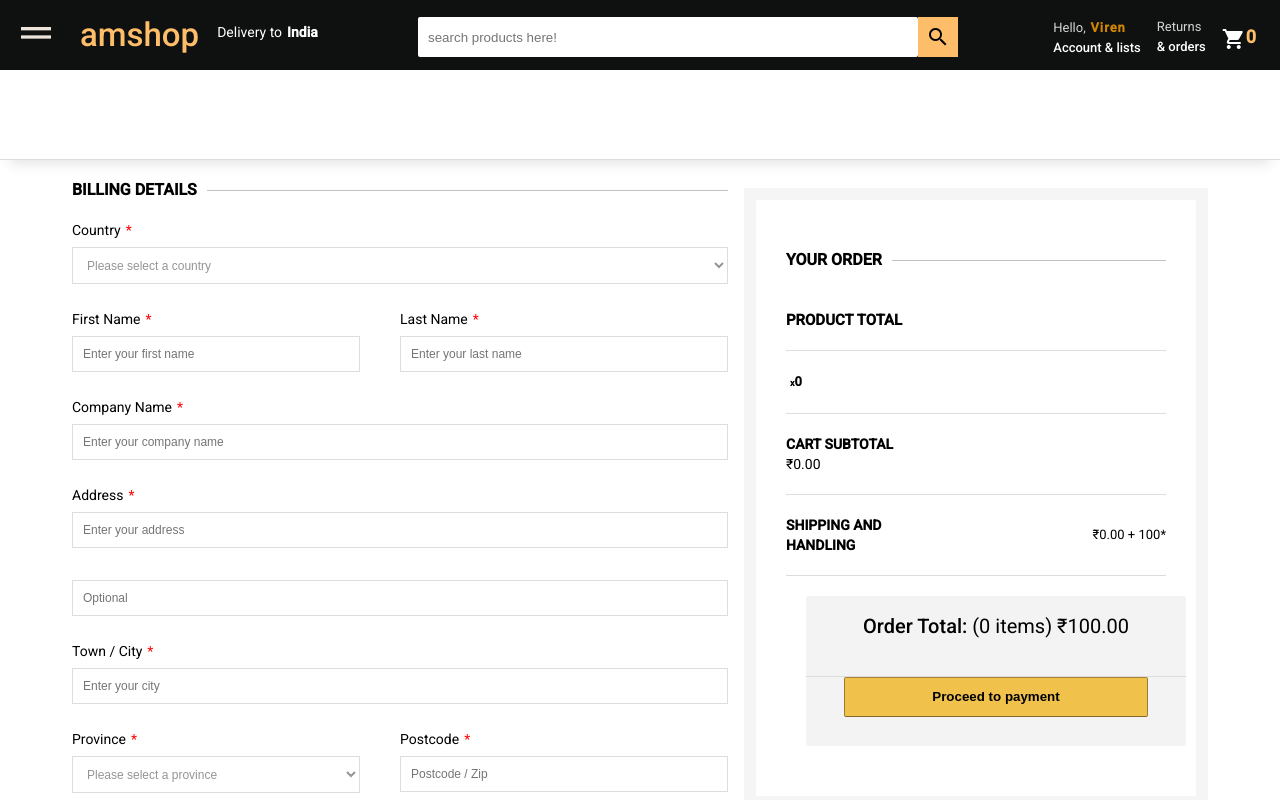
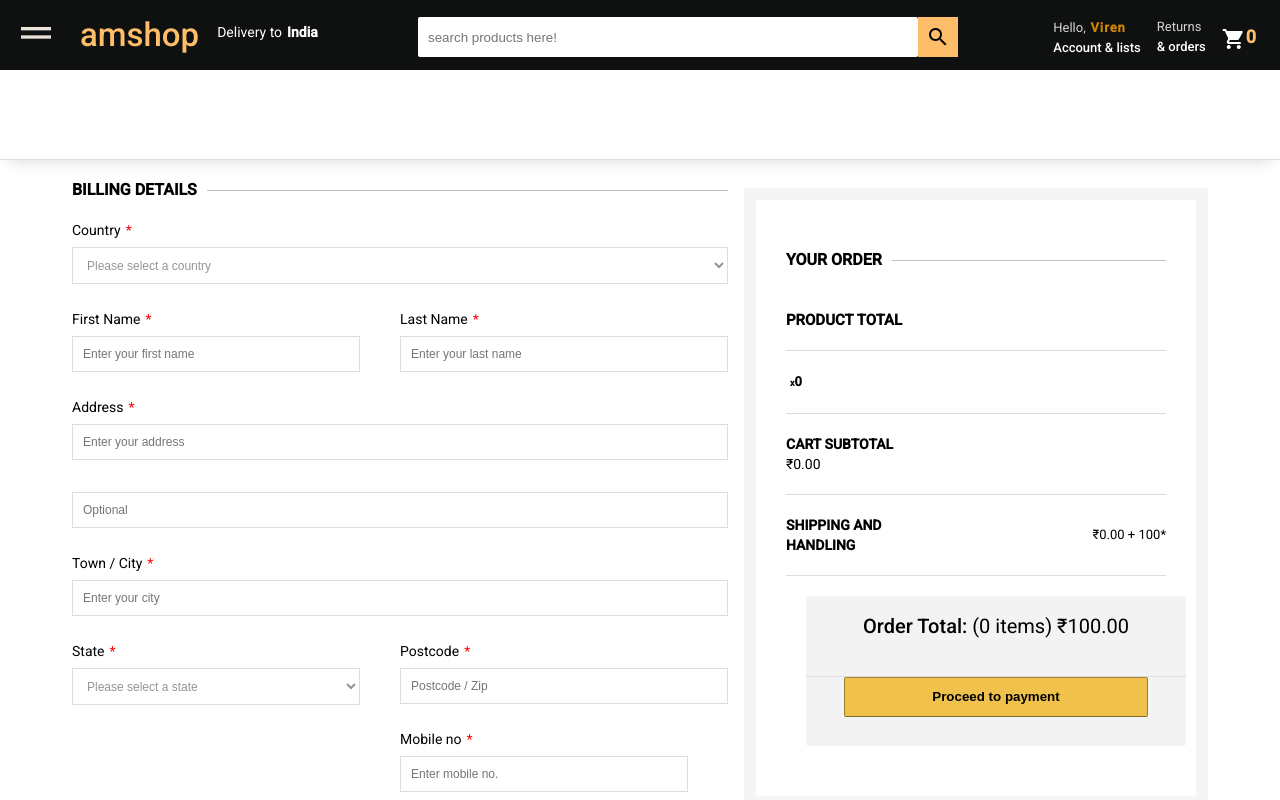
Before and after one commit to deva456/DkShop, an Angular app: page /checkout in a window 1280 px wide. Shown: the top 800 px of the page. Built offline with nearby package versions, Linux system fonts and the light colour scheme.

Commit message:
payment integration major changes done

```diff
--- a/src/app/components/cart/cart.component.css
+++ b/src/app/components/cart/cart.component.css
@@ -3,7 +3,7 @@
   flex-direction: column;
   /* justify-content: space-between; */
   width: 300px;
-  height: 100px;
+  height: 30px;
   padding: 20px;
   background-color: #f3f3f3;
   border: 1px solid #dddddd;
@@ -11,27 +11,7 @@
   margin: 20px;
 
 }
-.subtotal > p{
-  font-size: 20px!important;
-  line-height: 1.255!important;
-}
-.subtotal_gift{
-  display: flex;
-  flex-direction: row;
-  font-size: 11px !important;
 
-}
-.subtotal_gift > p{
-  font-size: 11px !important;
-
-
-}
-
-.subtotal_gift > input{
-  margin-right: 5px;
-  margin-left: 5px;
-
-}
 
 .subtotal > button{
   background-color: #f0c14b;
--- a/src/app/components/cart/cart.component.html
+++ b/src/app/components/cart/cart.component.html
@@ -1,11 +1,4 @@
 <div class="subtotal" *ngIf="product.length > 0">
-  <p>Subtotal: ({{totalItem}} items)
-      <strong> {{grandTotal|currency:'INR'}}</strong></p>
-      <div class="subtotal_gift">
-          <input type="checkbox"/>
-      </div>
-
-
       <!-- <button onclick="routerLink">Proceed to checkout</button> -->
       <button routerLink="/checkout">Proceed to checkout</button>
 </div>
--- a/src/app/components/checkout-products/checkout-products.component.ts
+++ b/src/app/components/checkout-products/checkout-products.component.ts
@@ -20,7 +20,7 @@ export class CheckoutProductsComponent implements OnInit {
     this.cartService.getProducts()
     .subscribe(res=>{
       this.product=res;
-      // this.grandTotal=this.cartService.getTotalPrice();
+      this.grandTotal=this.cartService.getTotalPrice();
 
     })
    }
--- a/src/app/components/checkout/checkout.component.html
+++ b/src/app/components/checkout/checkout.component.html
@@ -10,7 +10,6 @@
         <select name="country" id="country" required>
           <option value="">Please select a country</option>
           <option value="India">India/option>
-          <option value="Not India">Not India</option>
         </select>
         <div class="width50 padright">
           <label for="fname">First Name</label>
@@ -20,20 +19,45 @@
           <label for="lname">Last Name</label>
           <input type="text" name="lname" id="lname"  placeholder="Enter your last name" required>
         </div>
-        <label for="company">Company Name</label>
-        <input type="text" name="company" id="company"  placeholder="Enter your company name" required>
         <label for="address">Address</label>
         <input type="text" name="address" id="address"   placeholder="Enter your address" required>
         <input type="text" name="address" id="address2" placeholder="Optional">
         <label for="city">Town / City</label>
         <input type="text" name="city" id="city"  placeholder="Enter your city "required>
         <div class="width50 padright">
-          <label for="province">Province</label>
+          <label for="province">State</label>
           <select name="province" id="province" required>
-            <option value="">Please select a province</option>
+            <option value="">Please select a state</option>
 
-            <option value="in">India</option>
-            <option value="not-india">Not India</option>
+            <option value="Andhra Pradesh">Andhra Pradesh</option>
+            <option value="Arunachal Pradesh">Arunachal Pradesh</option>
+            <option value="Assam">Assam</option>
+            <option value="Bihar">Bihar</option>
+            <option value="Chhattisgarh">Chhattisgarh</option>
+            <option value="Goa">Goa</option>
+            <option value="Gujarat">Gujarat</option>
+            <option value="Haryana">Haryana</option>
+            <option value="Himachal Pradesh">Himachal Pradesh</option>
+            <option value="Jammu and Kashmir">Jammu and Kashmir</option>
+            <option value="Jharkhand">Jharkhand</option>
+            <option value="Karnataka">Karnataka</option>
+            <option value="Kerala">Kerala</option>
+            <option value="Madhya Pradesh">Madhya Pradesh</option>
+            <option value="Maharashtra">Maharashtra</option>
+            <option value="Manipur">Manipur</option>
+            <option value="Meghalaya">Meghalaya</option>
+            <option value="Mizoram">Mizoram</option>
+            <option value="Nagaland">Nagaland</option>
+            <option value="Odisha">Odisha</option>
+            <option value="Punjab">Punjab</option>
+            <option value="Rajasthan">Rajasthan</option>
+            <option value="Sikkim">Sikkim</option>
+            <option value="Tamil Nadu">Tamil Nadu</option>
+            <option value="Telangana">Telangana</option>
+            <option value="Tripura">Tripura</option>
+            <option value="Uttar Pradesh">Uttar Pradesh</option>
+            <option value="Uttarakhand">Uttarakhand</option>
+            <option value="West Bengal">West Bengal</option>
           </select>
         </div>
         <div class="width50">
@@ -48,13 +72,6 @@
           <label for="email">Email Address</label>
           <input type="text" name="email" id="email" placeholder="Enter email-id">
         </div>
-        <input type="checkbox" value="2" name="checkbox"><p>Create an account?</p>
-        <div class="width:17px">
-          <label for="address">Shipping Address</label>
-          <input type="text" name="address" id="email" placeholder="Enter your delivery address">
-        </div>
-
-
         <label for="notes" class="notes">Order Notes</label>
         <textarea name="notes" id="notes" placeholder="Notes about your order, e.g. special notes for delivery."></textarea>
       </div>
@@ -62,7 +79,7 @@
         <h3 class="topborder"><span>Your Order</span></h3>
         <div class="row">
           <h4 class="inline">Product Total</h4>
-          <!-- <h4 class="inline alignright">Total</h4> -->
+
         </div>
         <div>
           <p class="prod-description inline"><div class="qty inline"><span class="smalltxt">x</span>{{totalItem}}</div>
@@ -88,7 +105,7 @@
 <div>
 
 </div>
-<p><button routerLink="/">Proceed to payment</button></p>
+<p><button (click)="paynow()" >Proceed to payment</button></p>
 <!-- <fieldset class="paymenttypes">
 
           </fieldset> -->
--- a/src/app/components/checkout/checkout.component.ts
+++ b/src/app/components/checkout/checkout.component.ts
@@ -1,6 +1,6 @@
-import { Component, OnInit } from '@angular/core';
+import { Component, HostListener, OnInit } from '@angular/core';
 import { CartService } from 'src/app/services/cart.service';
-
+declare var Razorpay:any;
 @Component({
   selector: 'app-checkout',
   templateUrl: './checkout.component.html',
@@ -15,10 +15,7 @@ export class CheckoutComponent implements OnInit {
 public shopedmore:boolean=false;
 
 
-  constructor(private cartService: CartService,
-
-
-    ) { }
+  constructor(private cartService: CartService  ) { }
 
   ngOnInit(): void {
 
@@ -37,6 +34,74 @@ public shopedmore:boolean=false;
   }
 }
 
+//razorpay payment integration
+
+message:any;
+paymentId = "";
+error = "";
+title1 = 'razorpay-intergration';
+options = {
+  "key": "rzp_test_KMuAYKn5Hl8vDL",
+  "amount": this.grandTotal,
+  "name": "Devashish Kapadnis",
+  "description": "Payment Details",
+  "order_id": "",
+  "handler": function (response: any) {
+    var event = new CustomEvent("payment.success",
+      {
+        detail: response,
+        bubbles: true,
+        cancelable: true
+      }
+    );
+    window.dispatchEvent(event);
+  },
+  "prefill": {
+    "name": "",
+    "email": "",
+    "contact": ""
+  },
+  "notes": {
+    "address": ""
+  },
+  "theme": {
+    "color": "#3399cc"
+  }
+};
+
+
+paynow() {
+  this.paymentId = '';
+  this.error = '';
+  if(this.grandTotal<5000){
+  this.options.amount = this.grandTotal*100+10000;
+  }
+  else{
+    this.options.amount = this.grandTotal*100;
+  }//paise
+  this.options.prefill.name = "rishikesh";
+  this.options.prefill.email = "rishikeshfirodiya38@gmail.com";
+  this.options.prefill.contact = "7722084155";
+  var rzp1 = new Razorpay(this.options);
+  rzp1.open();
+  rzp1.on('payment.failed', function (response: any) {
+    //this.message = "Payment Failed";
+    // Todo - store this information in the server
+    console.log(response.error.code);
+    console.log(response.error.description);
+    console.log(response.error.source);
+    console.log(response.error.step);
+    console.log(response.error.reason);
+    console.log(response.error.metadata.order_id);
+    console.log(response.error.metadata.payment_id);
+    //this.error = response.error.reason;
+  }
+  );
+}
+@HostListener('window:payment.success', ['$event'])
+onPaymentSuccess(event: any): void {
+  this.message = "Success Payment";
+}
 
 
 
--- a/src/app/services/cart.service.ts
+++ b/src/app/services/cart.service.ts
@@ -42,9 +42,7 @@ export class CartService {
     this.getTotalPrice();
     console.log(this.cartItemList.slice(0));
   }
-  private convertItemToIdOnly(item:any): any{
-    return {product: item.product.productId, qty: item.qty};
-  }
+
 
 
   getTotalPrice():number{
@@ -53,6 +51,7 @@ export class CartService {
       grandTotal += (a.price*a.quantity);
     })
     console.log(grandTotal)
+
     return grandTotal;
   }
 
@@ -61,7 +60,7 @@ export class CartService {
 
       if(this.cartItemList[i].productId === product.productId){
 
-      this.cartItemList.splice(i,0);
+      this.cartItemList.splice(i,1);
      console.log(this.cartItemList.splice(i,0));
       }
 
--- a/src/index.html
+++ b/src/index.html
@@ -6,44 +6,14 @@
   <base href="/">
   <meta name="viewport" content="width=device-width, initial-scale=1">
   <link rel="icon" type="image/x-icon" href="favicon.ico">
-
   <link rel="stylesheet" href="http://maxcdn.bootstrapcdn.com/font-awesome/4.2.0/css/font-awesome.min.css">
-
 	<link href="http://fonts.googleapis.com/css?family=Cookie" rel="stylesheet" type="text/css">
-  <!-- <link rel="stylesheet" href="../node_modules/bootstrap/dist/css/bootstrap.css"> -->
-  <!-- <link href="https://maxcdn.bootstrapcdn.com/bootstrap/5.0.0/css/bootstrap.min.css" rel="stylesheet"> -->
   <link href="https://fonts.googleapis.com/css?family=Montserrat:400,500,700" rel="stylesheet">
-
-
-  <!-- <link type="text/css" rel="stylesheet" href="/assets/css/bootstrap.min.css"/> -->
   <link href="https://fonts.googleapis.com/css?family=Montserrat:400,500,700" rel="stylesheet">
-
-
-  <!-- <link type="text/css" rel="stylesheet" href="/assets/css/bootstrap.min.css"/> -->
-
-
-  <!-- <link type="text/css" rel="stylesheet" href="/assets/css/slick.css"/> -->
-  <!-- <link type="text/css" rel="stylesheet" href="/assets/css/slick-theme.css"/> -->
-
-
-  <!-- <link type="text/css" rel="stylesheet" href="/assets/css/nouislider.min.css"/> -->
-
-
-  <!-- <link rel="stylesheet" type="text/css" href="/assets/css/font-awesome.min.css"> -->
-
-
-  <!-- <link type="text/css" rel="stylesheet" href="/assets/css/style.css"/> -->
-  <!-- <link rel="stylesheet" href="https://cdnjs.cloudflare.com/ajax/libs/font-awesome/4.7.0/css/font-awesome.min.css"> -->
-
   <link rel="preconnect" href="https://fonts.gstatic.com">
   <link href="https://fonts.googleapis.com/css2?family=Roboto:wght@300;400;500&display=swap" rel="stylesheet">
   <link href="https://fonts.googleapis.com/icon?family=Material+Icons" rel="stylesheet">
-  <!-- <link href="https://cdnjs.cloudflare.com/ajax/libs/angular-bootstrap-slider/0.1.28/slider.min.js"> -->
-  <!-- <link rel="stylesheet" href="http://maxcdn.bootstrapcdn.com/font-awesome/4.2.0/css/font-awesome.min.css"> -->
-  <!-- <link rel="stylesheet" href="https://stackpath.bootstrapcdn.com/bootstrap/4.3.1/css/bootstrap.min.css" > -->
-  <!-- <link href="https://cdn.jsdelivr.net/npm/bootstrap@5.0.2/dist/css/bootstrap.min.css" rel="stylesheet" integrity="sha384-EVSTQN3/azprG1Anm3QDgpJLIm9Nao0Yz1ztcQTwFspd3yD65VohhpuuCOmLASjC" crossorigin="anonymous">
-  <script src="https://cdn.jsdelivr.net/npm/bootstrap@5.0.2/dist/js/bootstrap.bundle.min.js" integrity="sha384-MrcW6ZMFYlzcLA8Nl+NtUVF0sA7MsXsP1UyJoMp4YLEuNSfAP+JcXn/tWtIaxVXM" crossorigin="anonymous"></script>
-   -->
+<script src="https://checkout.razorpay.com/v1/checkout.js"></script>
 </head>
 <body class="mat-typography">
   <app-root></app-root>
```
